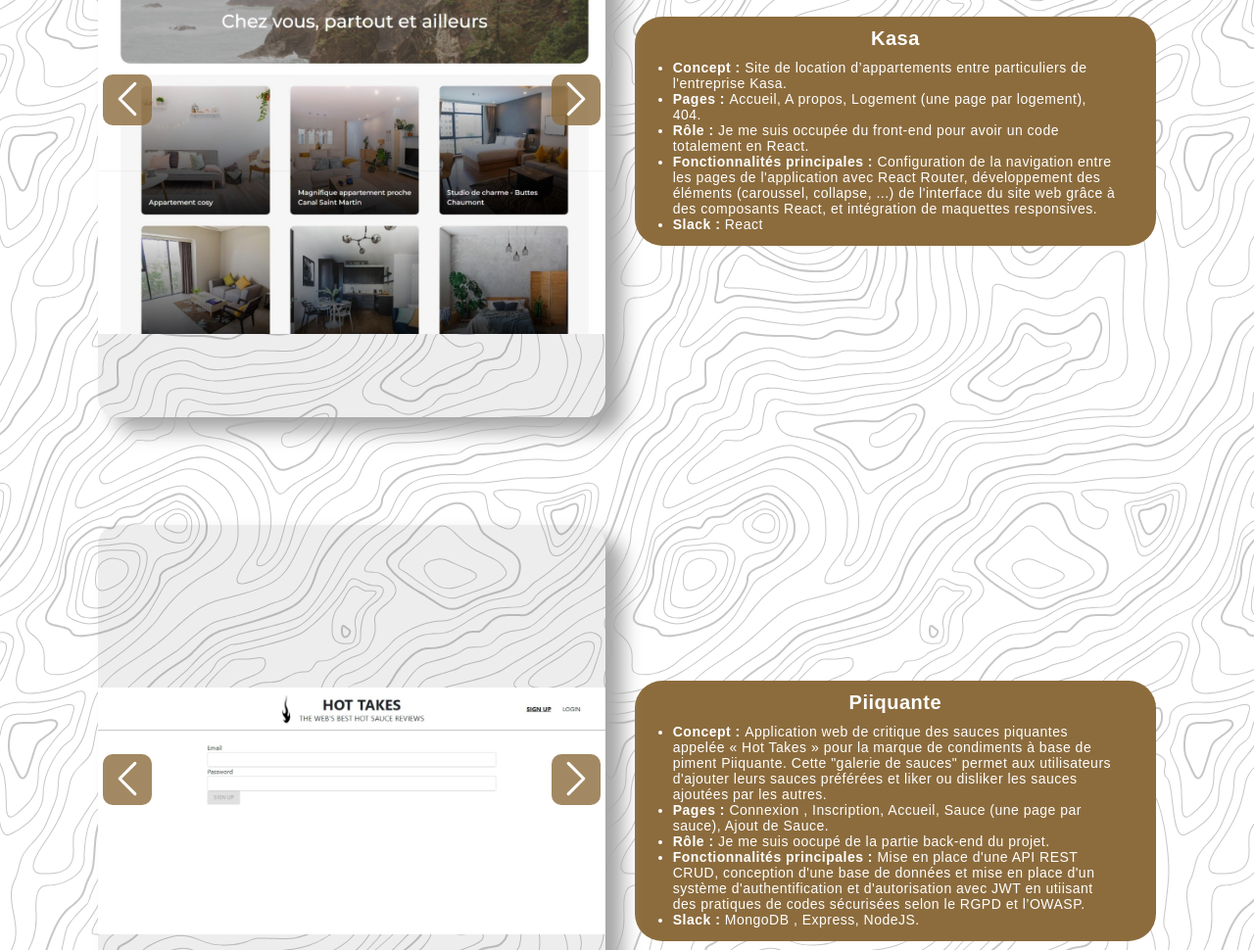
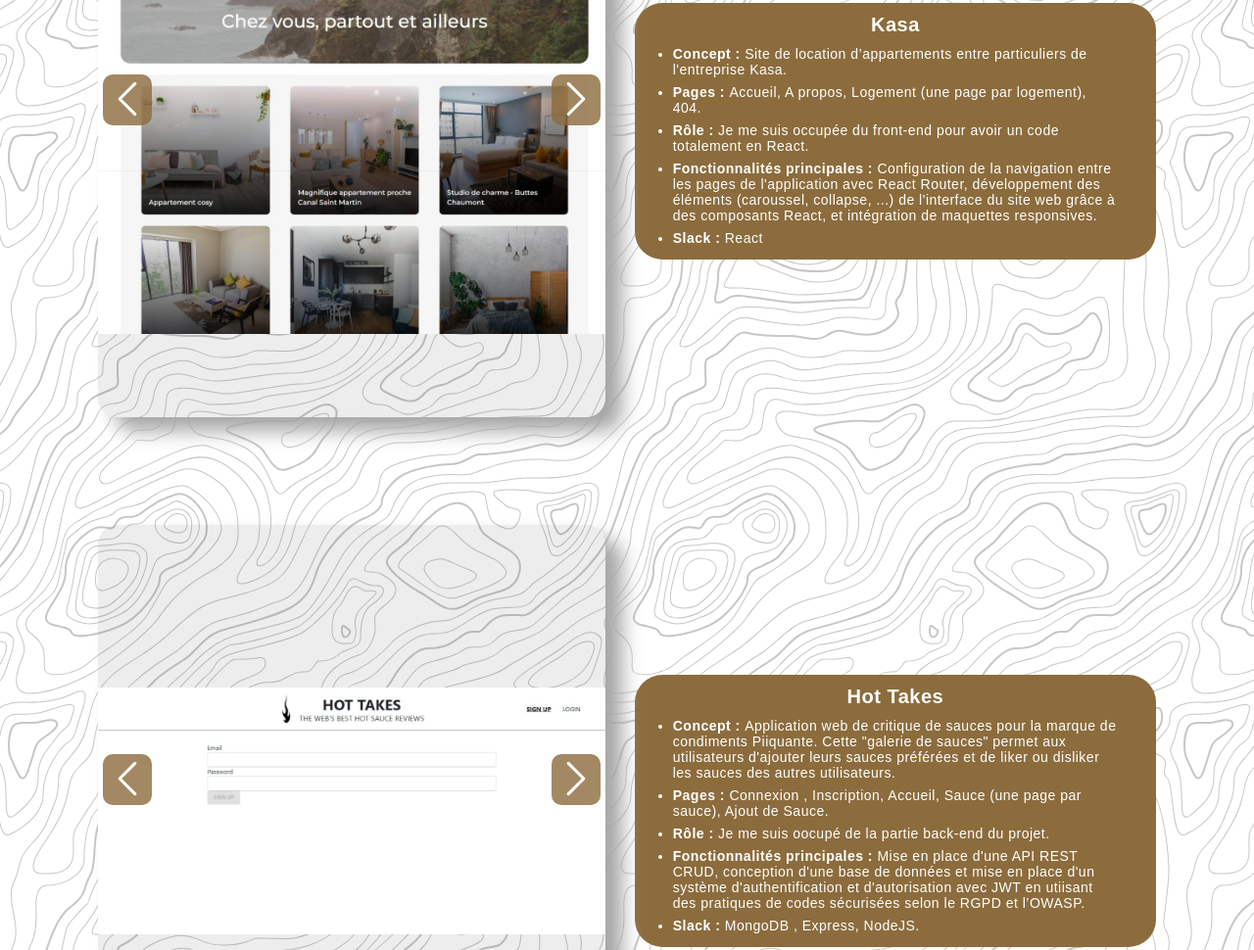
Before and after one commit to sia220/Portfolio, a website: page index.html in a window 1280 px wide. Shown: the part 1115-2085 px from the top of the page at 98% size. Drawn offline with Linux system fonts and the light colour scheme; a web font is replaced by a local one.

Commit message:
- ajout fontawesome pour menu hamburger - ajout classes aux li - modifications sur textes de description

```diff
--- a/index.html
+++ b/index.html
@@ -4,10 +4,11 @@
       <meta charset="UTF-8" />
       <meta name="viewport" content="width=device-width, initial-scale=1.0" />
       <title>Portfolio de Sadia</title>
+      <link rel="icon" href="./assets/3d-laptop.png" />
       <link rel="stylesheet" href="./css/normalize.css" />
       <link rel="stylesheet" media="screen" href="https://fontlibrary.org//face/rouse-sans" type="text/css" />
+      <link rel="stylesheet" href="https://cdnjs.cloudflare.com/ajax/libs/font-awesome/6.7.1/css/all.min.css" />
       <link rel="stylesheet" href="./css/style.css" />
-      <link rel="icon" href="./assets/3d-laptop.png" />
       <script src="script.js" defer></script>
    </head>
    <body>
@@ -27,6 +28,7 @@
                <a class="header__navbar__item__link" href="#contact">CONTACT</a>
             </li>
          </ul>
+         <i class="fa-solid fa-bars header__hamburger" style="color: #00ced1"></i>
       </header>
 
       <main class="main">
@@ -70,12 +72,12 @@
                <div class="projet__txt p1__txt">
                   <h2 class="projet__txt__titre p1__txt__titre">Kasa</h2>
                   <ul class="projet__txt__desc p1__txt__desc">
-                     <li><b> Concept : </b>Site de location d’appartements entre particuliers de l'entreprise Kasa.</li>
-                     <li><b>Pages : </b> Accueil, A propos, Logement (une page par logement), 404.</li>
+                     <li class="projet__txt__desc__li"><b> Concept : </b>Site de location d’appartements entre particuliers de l'entreprise Kasa.</li>
+                     <li class="projet__txt__desc__li"><b>Pages : </b> Accueil, A propos, Logement (une page par logement), 404.</li>
 
-                     <li><b>Rôle : </b>Je me suis occupée du front-end pour avoir un code totalement en React.</li>
+                     <li class="projet__txt__desc__li"><b>Rôle : </b>Je me suis occupée du front-end pour avoir un code totalement en React.</li>
 
-                     <li>
+                     <li class="projet__txt__desc__li">
                         <b>Fonctionnalités principales : </b>Configuration de la navigation entre les pages de l'application avec React Router, développement des éléments
                         (caroussel, collapse, ...) de l'interface du site web grâce à des composants React, et intégration de maquettes responsives.
                      </li>
@@ -102,15 +104,15 @@
                   </div>
                </div>
                <div class="projet__txt p2__txt">
-                  <h2 class="projet__txt__titre p2__txt__titre">Piiquante</h2>
+                  <h2 class="projet__txt__titre p2__txt__titre">Hot Takes</h2>
                   <ul class="projet__txt__desc p2__txt__desc">
-                     <li>
-                        <b> Concept : </b>Application web de critique des sauces piquantes appelée « Hot Takes » pour la marque de condiments à base de piment Piiquante. Cette
-                        "galerie de sauces" permet aux utilisateurs d'ajouter leurs sauces préférées et liker ou disliker les sauces ajoutées par les autres.
+                     <li class="projet__txt__desc__li">
+                        <b> Concept : </b>Application web de critique de sauces pour la marque de condiments Piiquante. Cette "galerie de sauces" permet aux utilisateurs
+                        d'ajouter leurs sauces préférées et de liker ou disliker les sauces des autres utilisateurs.
                      </li>
-                     <li><b>Pages : </b>Connexion , Inscription, Accueil, Sauce (une page par sauce), Ajout de Sauce.</li>
-                     <li><b>Rôle : </b>Je me suis oocupé de la partie back-end du projet.</li>
-                     <li>
+                     <li class="projet__txt__desc__li"><b>Pages : </b>Connexion , Inscription, Accueil, Sauce (une page par sauce), Ajout de Sauce.</li>
+                     <li class="projet__txt__desc__li"><b>Rôle : </b>Je me suis oocupé de la partie back-end du projet.</li>
+                     <li class="projet__txt__desc__li">
                         <b>Fonctionnalités principales : </b>Mise en place d'une API REST CRUD, conception d'une base de données et mise en place d'un système
                         d'authentification et d'autorisation avec JWT en utiisant des pratiques de codes sécurisées selon le RGPD et l’OWASP.
                      </li>
@@ -137,10 +139,10 @@
                <div class="projet__txt p3__txt">
                   <h2 class="projet__txt__titre p3__txt__titre">Kanap</h2>
                   <ul class="projet__txt__desc p3__txt__desc">
-                     <li><b> Concept : </b>Plateforme e-commerce de commande de canapés pour la boutique Kanap</li>
-                     <li><b>Pages : </b>Accueil, Produit (une page par produit), Panier et Confirmation.</li>
-                     <li><b>Rôle : </b>Je me suis oocupé de la partie front-end du projet.</li>
-                     <li><b>Fonctionnalités principales : </b>Intégration du contenu dynamique du site grâce à JS et l'API.</li>
+                     <li class="projet__txt__desc__li"><b> Concept : </b>Plateforme e-commerce de commande de canapés pour la boutique Kanap</li>
+                     <li class="projet__txt__desc__li"><b>Pages : </b>Accueil, Produit (une page par produit), Panier et Confirmation.</li>
+                     <li class="projet__txt__desc__li"><b>Rôle : </b>Je me suis oocupé de la partie front-end du projet.</li>
+                     <li class="projet__txt__desc__li"><b>Fonctionnalités principales : </b>Intégration du contenu dynamique du site grâce à JS et l'API.</li>
                      <li><b>Slack : </b>JS</li>
                   </ul>
                </div>
```
